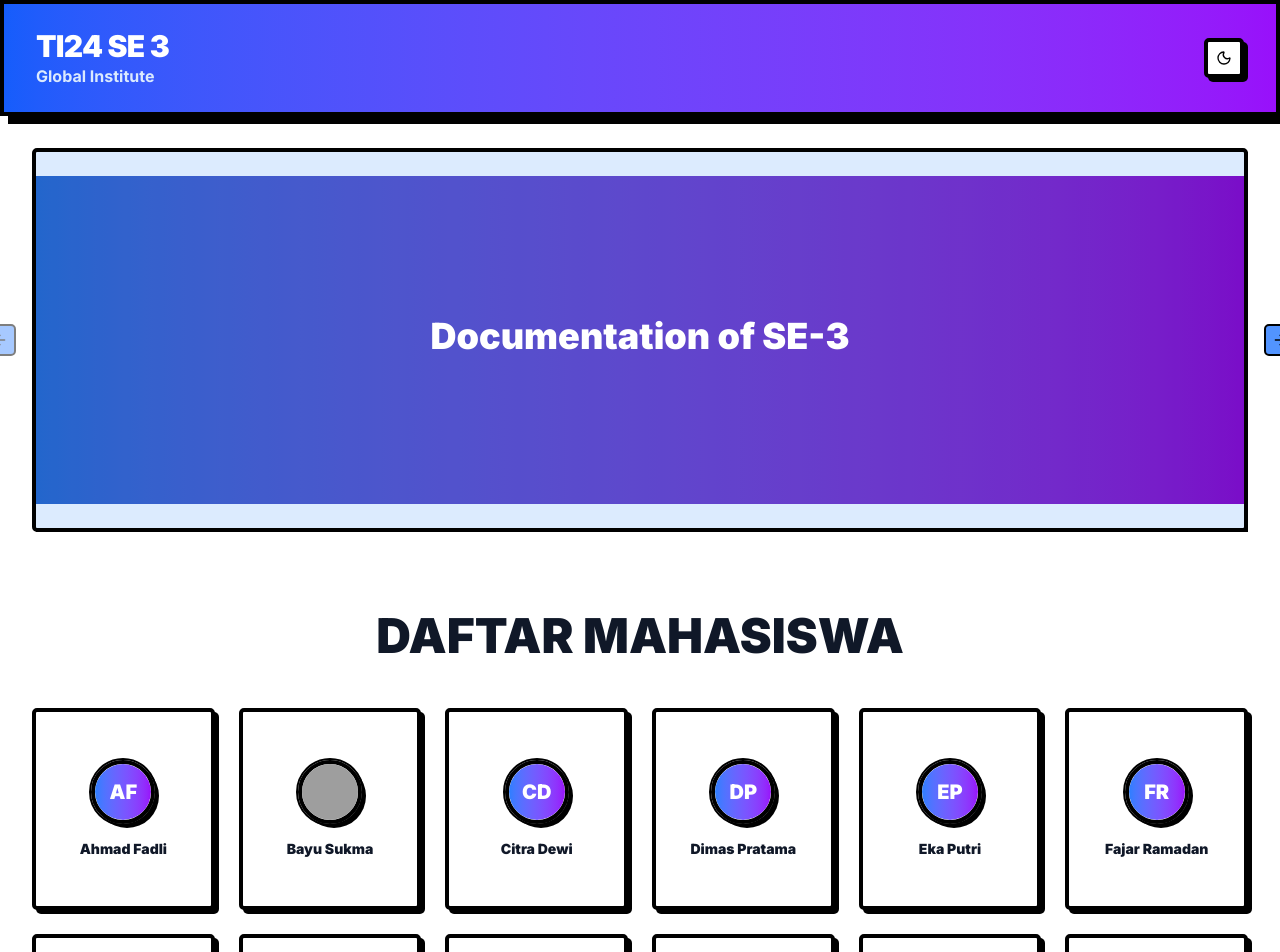
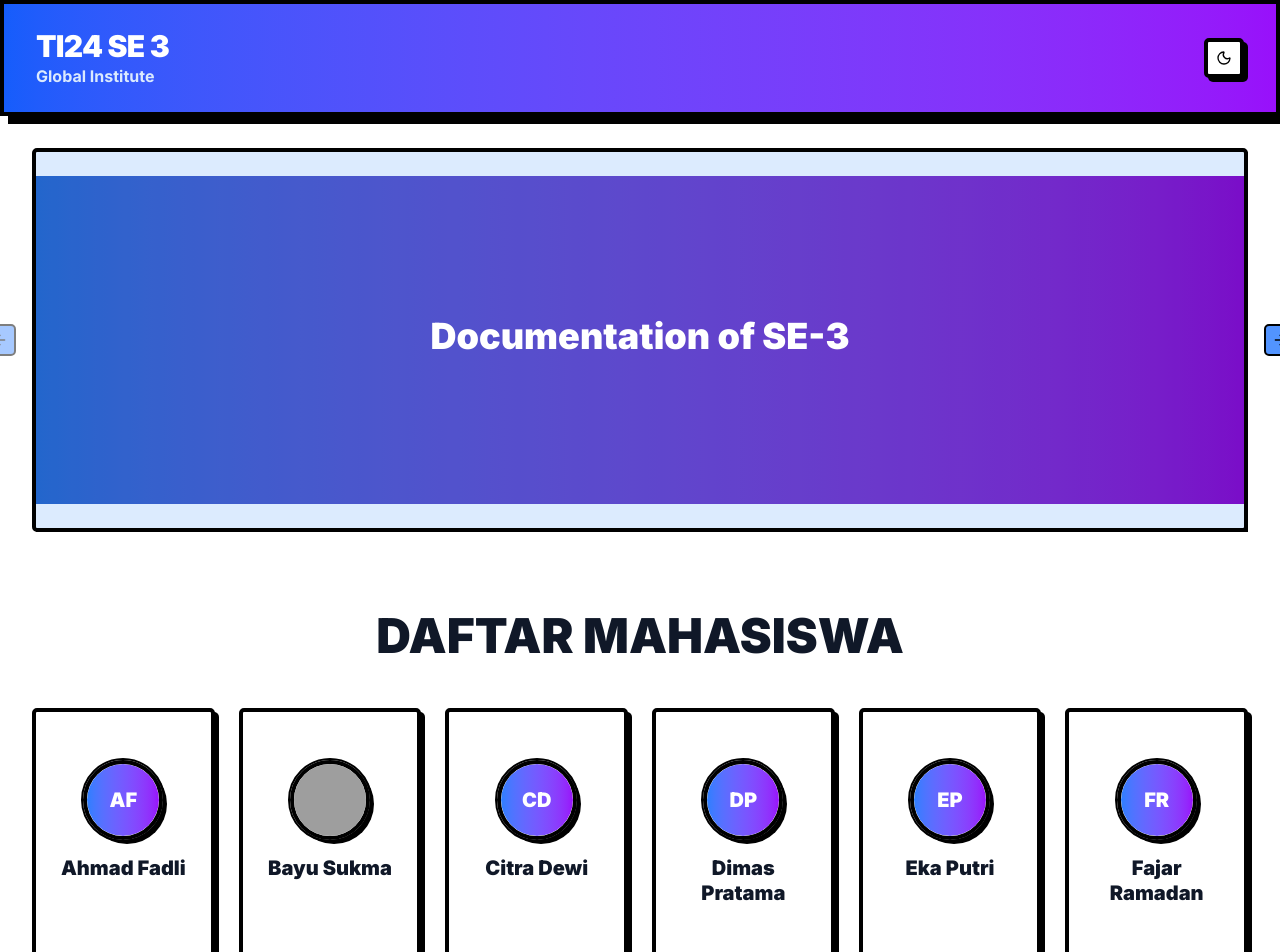
Before and after one commit to Codenames-Ren/class-homepage, a Next.js app: page / in a window 1280 px wide. Shown: the top 952 px of the page. Built offline with nearby package versions, Linux system fonts and the light colour scheme; grey boxes are pictures that could not be loaded.

Commit message:
mengubah ukuran avatar mahasiswa

```diff
--- a/src/components/StudentGrid.tsx
+++ b/src/components/StudentGrid.tsx
@@ -46,7 +46,7 @@ export default function StudentGrid() {
             onClick={() => handleClick(student)}
           >
             <CardContent className="p-6 text-center">
-              <Avatar className="w-16 h-16 mx-auto mb-4 border-4 border-black shadow-[4px_4px_0px_0px_rgba(0,0,0,1)]">
+              <Avatar className="w-20 h-20 mx-auto mb-4 border-4 border-black shadow-[4px_4px_0px_0px_rgba(0,0,0,1)]">
                 {student.avatar && (
                   <AvatarImage src={student.avatar} alt={student.name} />
                 )}
@@ -54,7 +54,7 @@ export default function StudentGrid() {
                   {student.initial}
                 </AvatarFallback>
               </Avatar>
-              <h3 className="font-black text-sm text-gray-900 dark:text-white leading-tight">
+              <h3 className="font-black text-xl text-gray-900 dark:text-white leading-tight">
                 {student.name}
               </h3>
             </CardContent>
```
